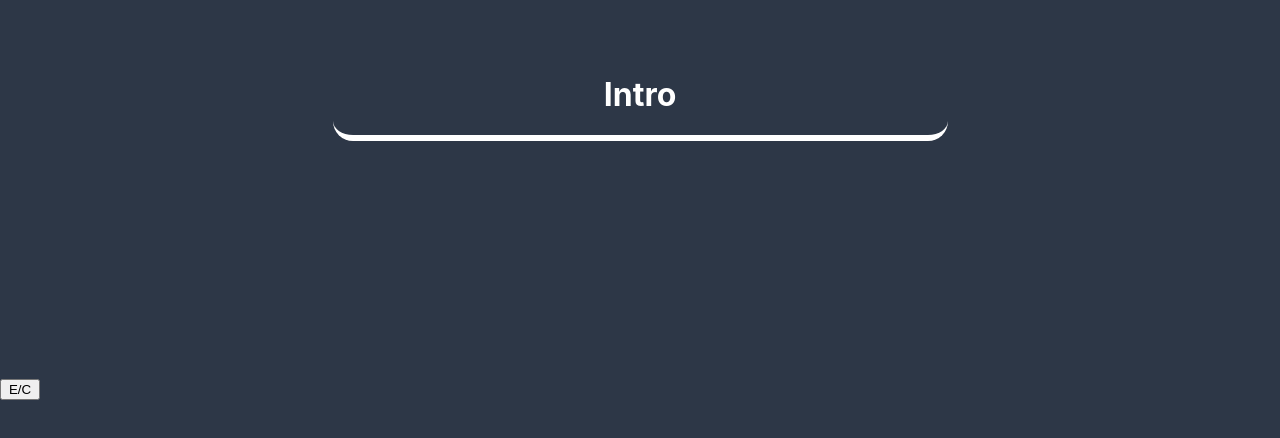
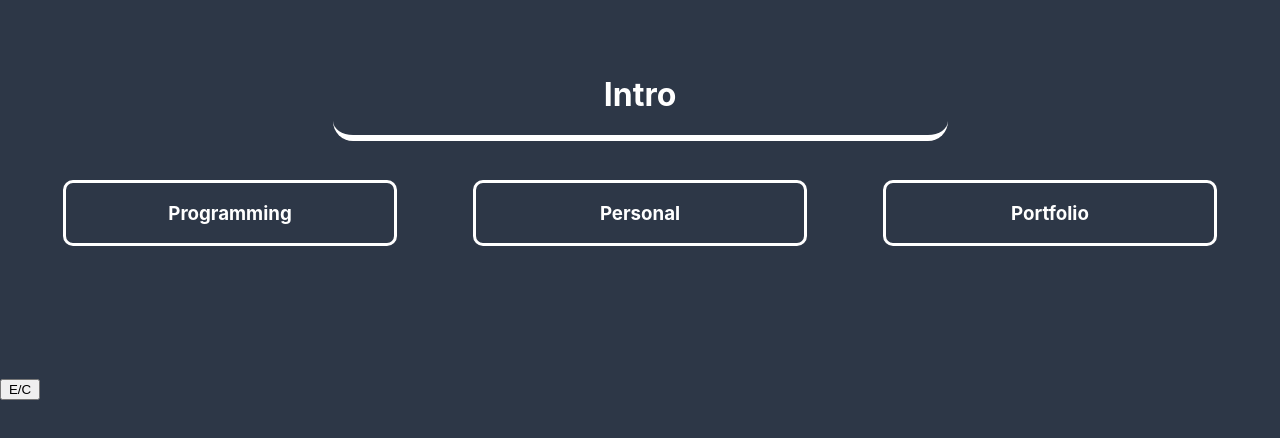
Before and after one commit to fisher60/portfolio, a React (Create React App) app in the folder portfolio/: page / in a window 1280 px wide. Shown: the top 438 px of the page. Built offline with nearby package versions, Linux system fonts and the light colour scheme.

Commit message:
add categories to home

```diff
--- /dev/null
+++ b/portfolio/src/components/category.css
@@ -0,0 +1,10 @@
+.category-container{
+    width: 30vw;
+    padding: 3vw;
+}
+
+.category{
+    border-style: solid;
+    border-color: white;
+    border-radius: 10px;
+}
--- /dev/null
+++ b/portfolio/src/components/category.jsx
@@ -0,0 +1,12 @@
+import "./category.css";
+
+export default function Category(props){
+    return(
+        <div className="category-container">
+            <div className="category">
+                <h3 className="category-title">{ props.title }</h3>
+            </div>
+        </div>
+    )
+
+}
--- a/portfolio/src/components/home.css
+++ b/portfolio/src/components/home.css
@@ -15,3 +15,8 @@
     border-radius: 20px;
     border-width: 6px;
 }
+
+.categories-container{
+    display: flex;
+    justify-content: center;
+}
--- a/portfolio/src/components/home.jsx
+++ b/portfolio/src/components/home.jsx
@@ -1,4 +1,5 @@
 import "./home.css";
+import Category from "./category.jsx";
 
 export default function Home(){
     return(
@@ -6,6 +7,11 @@ export default function Home(){
             <div className="home-title">
                 <h1>Intro</h1>
             </div>
+                <div className="categories-container">
+                <Category title="Programming" />
+                <Category title="Personal" />
+                <Category title="Portfolio" />
+            </div>
         </div>
     )
 }
```
Also changed, not shown: 1 other file (tests, documents, lock files or other folders).
